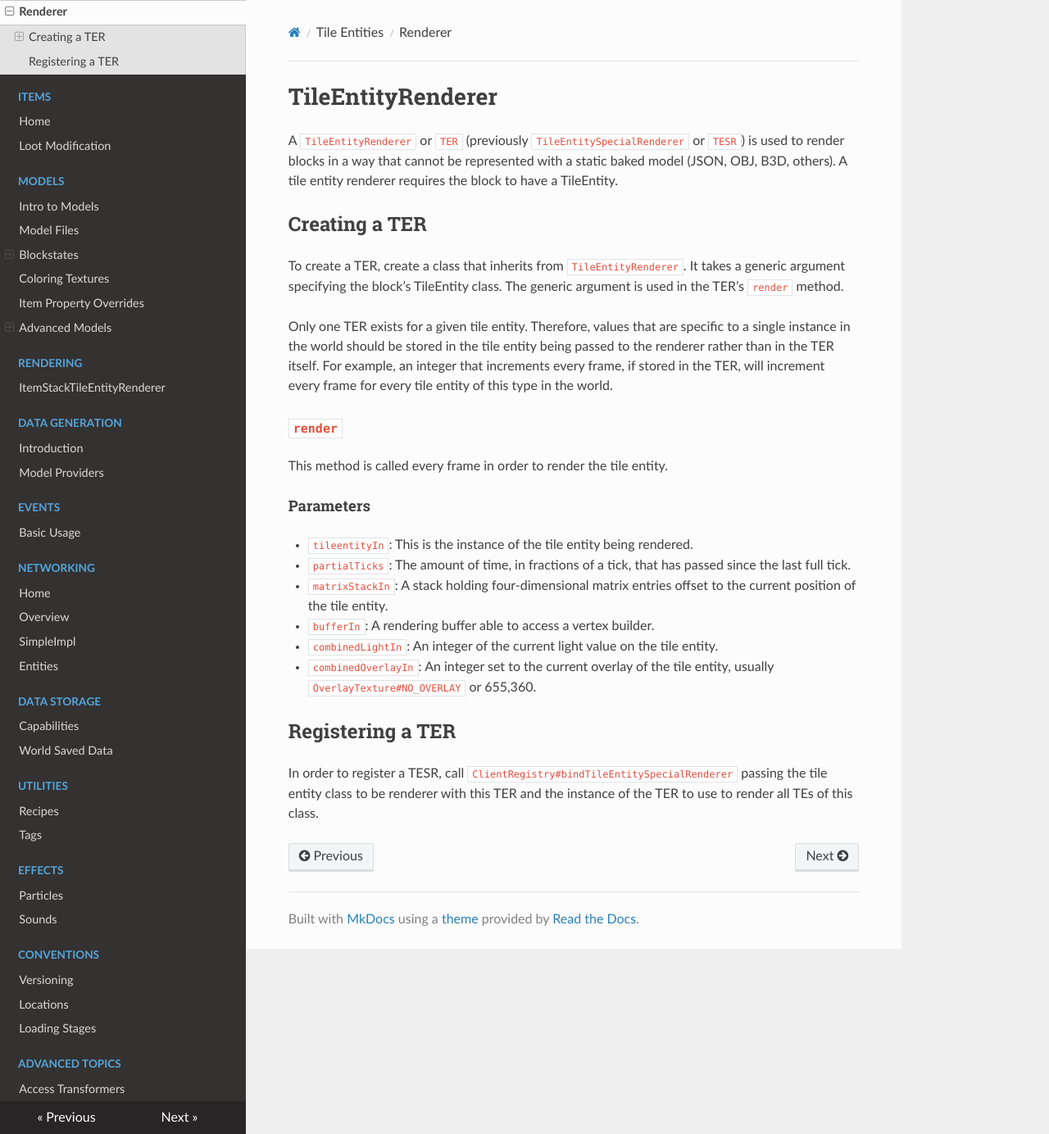
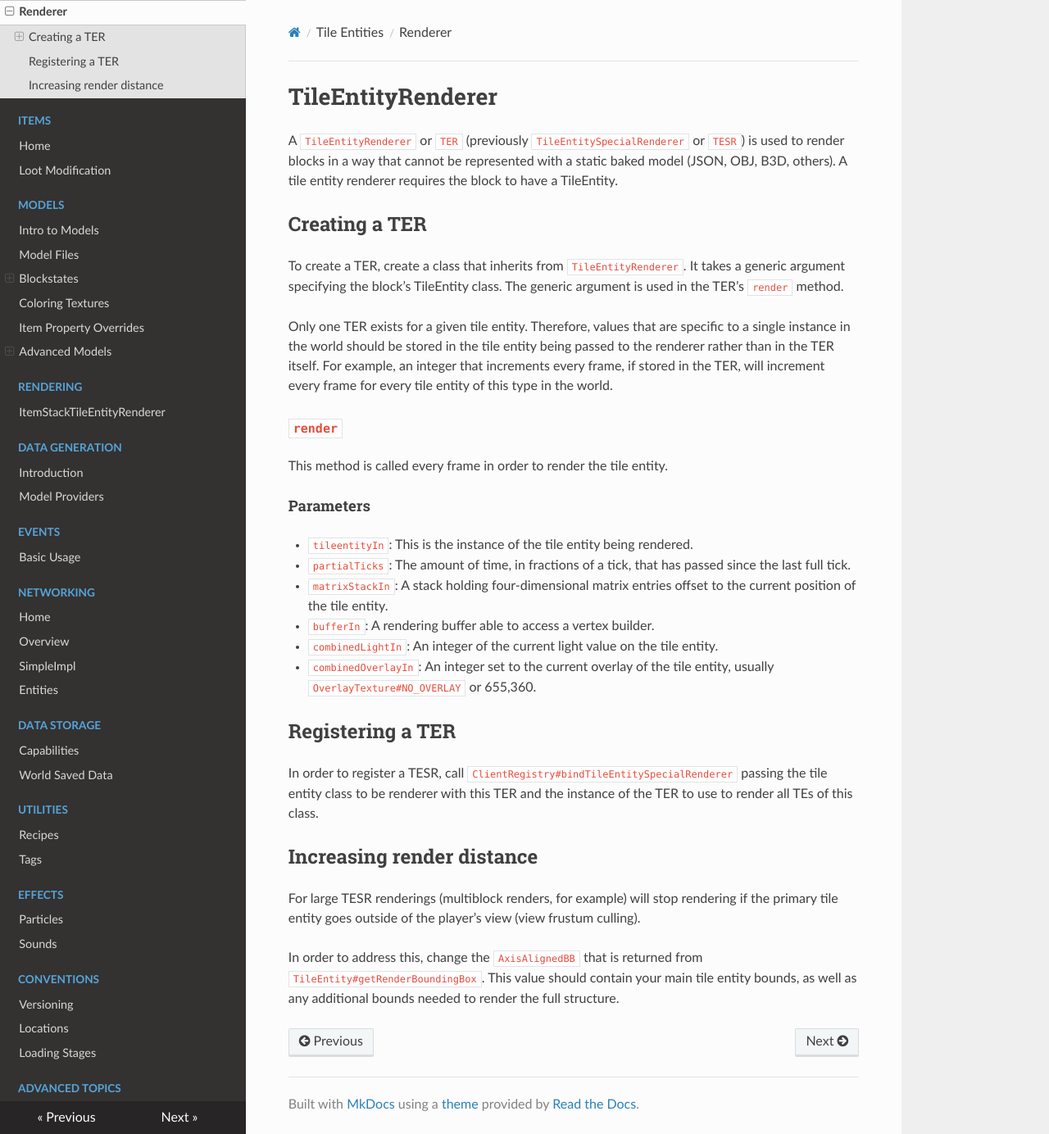
Before and after one commit to MinecraftForge/Documentation, an MkDocs documentation site: the page built from docs/tileentities/tesr.md, in a window 1280 px wide and 1384 px high. Shown: the whole window at 82% size. Built offline with MkDocs 1.6.1, drawn with Linux system fonts in a browser that asks for light colours; nearby versions of some CDN libraries.

Commit message:
Add info on fixing large render culling

```diff
--- a/docs/tileentities/tesr.md
+++ b/docs/tileentities/tesr.md
@@ -26,3 +26,10 @@ Registering a TER
 -----------------
 
 In order to register a TESR, call `ClientRegistry#bindTileEntitySpecialRenderer` passing the tile entity class to be renderer with this TER and the instance of the TER to use to render all TEs of this class.
+
+Increasing render distance
+--------------------------
+
+For large TESR renderings (multiblock renders, for example) will stop rendering if the primary tile entity goes outside of the player's view (view frustum culling).
+
+In order to address this, change the `AxisAlignedBB` that is returned from `TileEntity#getRenderBoundingBox`. This value should contain your main tile entity bounds, as well as any additional bounds needed to render the full structure.
```
